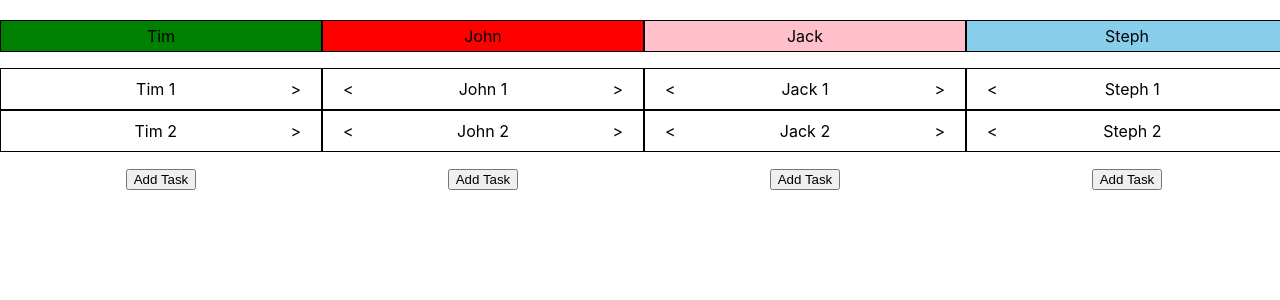
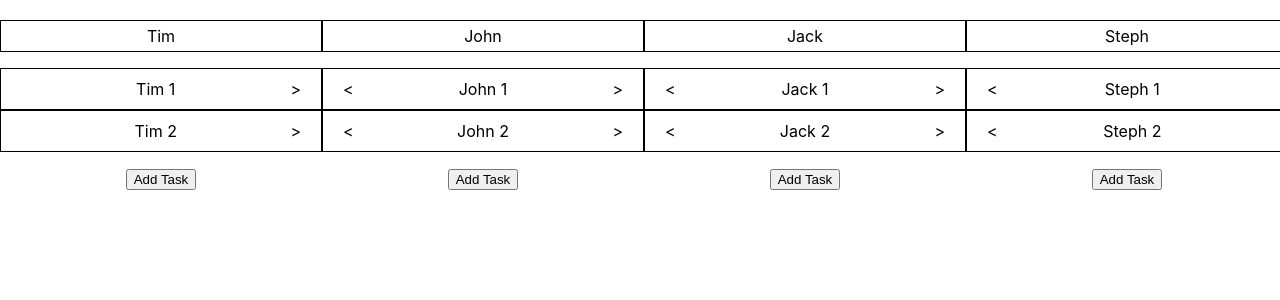
Before and after one commit to TimothyJao/algorithms, a React (Create React App) app in the folder react_projects/trello_practice/: page / in a window 1280 px wide. Shown: the top 300 px of the page. Built offline with nearby package versions, Linux system fonts and the light colour scheme.

Commit message:
change user color code

```diff
--- a/react_projects/trello_practice/src/board.jsx
+++ b/react_projects/trello_practice/src/board.jsx
@@ -48,10 +48,10 @@ function Board(){
 
     return (
         <div className="board">
-            <User name="Tim" dispatch={dispatch} tasks={state.tasks[0]} color="green" index={0}></User>
-            <User name="John" dispatch={dispatch} tasks={state.tasks[1]} color="red" index={1}></User>
-            <User name="Jack" dispatch={dispatch} tasks={state.tasks[2]} color="pink" index={2}></User>
-            <User name="Steph" dispatch={dispatch} tasks={state.tasks[3]} color="skyblue" index={3}></User>
+            <User name="Tim" dispatch={dispatch} tasks={state.tasks[0]} userColor="green" index={0}></User>
+            <User name="John" dispatch={dispatch} tasks={state.tasks[1]} userColor="red" index={1}></User>
+            <User name="Jack" dispatch={dispatch} tasks={state.tasks[2]} userColor="pink" index={2}></User>
+            <User name="Steph" dispatch={dispatch} tasks={state.tasks[3]} userColor="skyblue" index={3}></User>
         </div>
     )
 }
```
